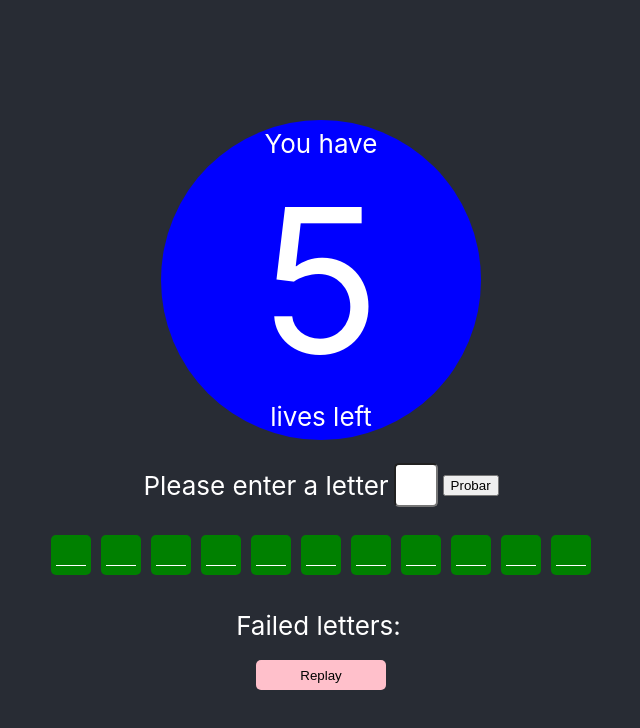
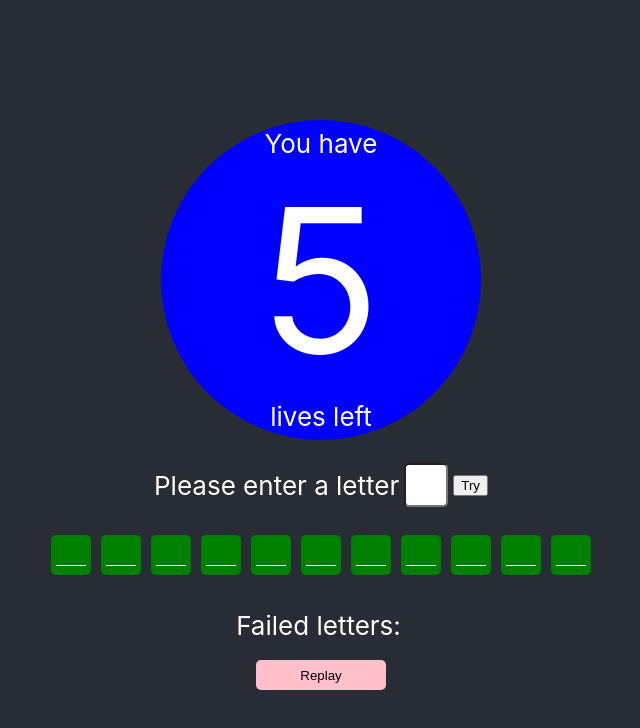
Before and after one commit to aledeloss/hangman-game, a React (Create React App) app: page / in a window 1280 px wide. Shown: the top 728 px of the page, without its empty margins (319-959 px from the left). Built offline with nearby package versions, Linux system fonts and the light colour scheme.

Commit message:
random word in useSetGame

```diff
--- a/src/components/Input/Input.jsx
+++ b/src/components/Input/Input.jsx
@@ -13,7 +13,7 @@ const Input = ({ handleChange, handleInput, isActive }) => {
             </div>
             <input type="text" ref={inputRef} className="input__letter-input" maxlength="1" onChange={handleChange} />
             <button type="submit" className="submit-button search__button ml-1" onClick={handleInput}>
-          Probar
+          Try
         </button>
         {isActive}
         </div>
```
Also changed, not shown: 1 other file (tests, documents, lock files or other folders).
